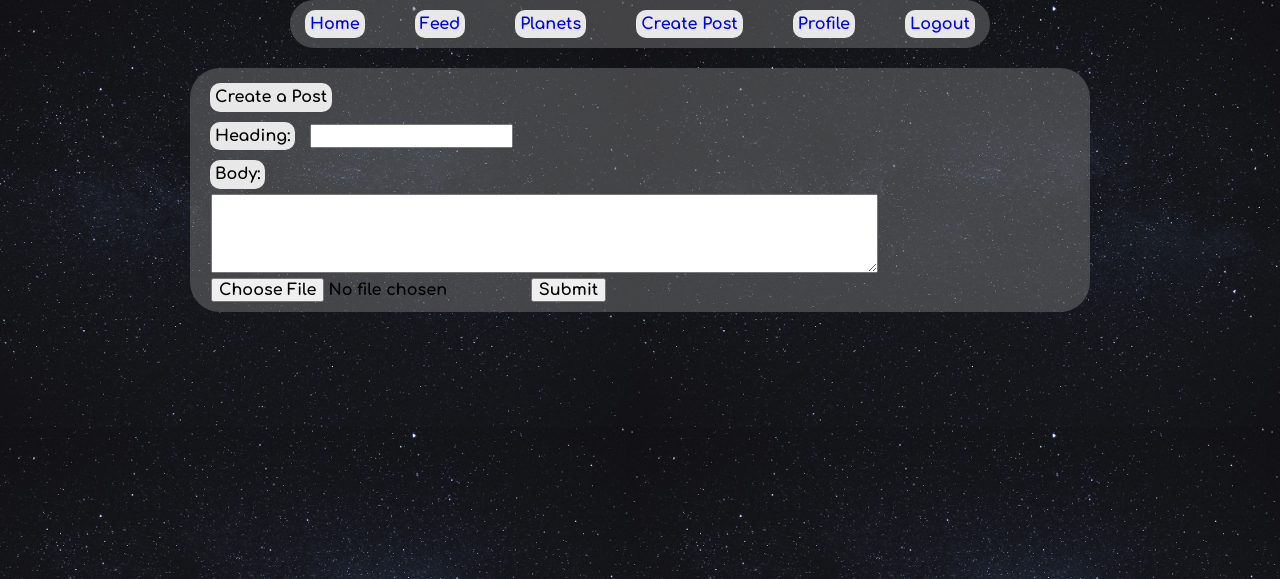
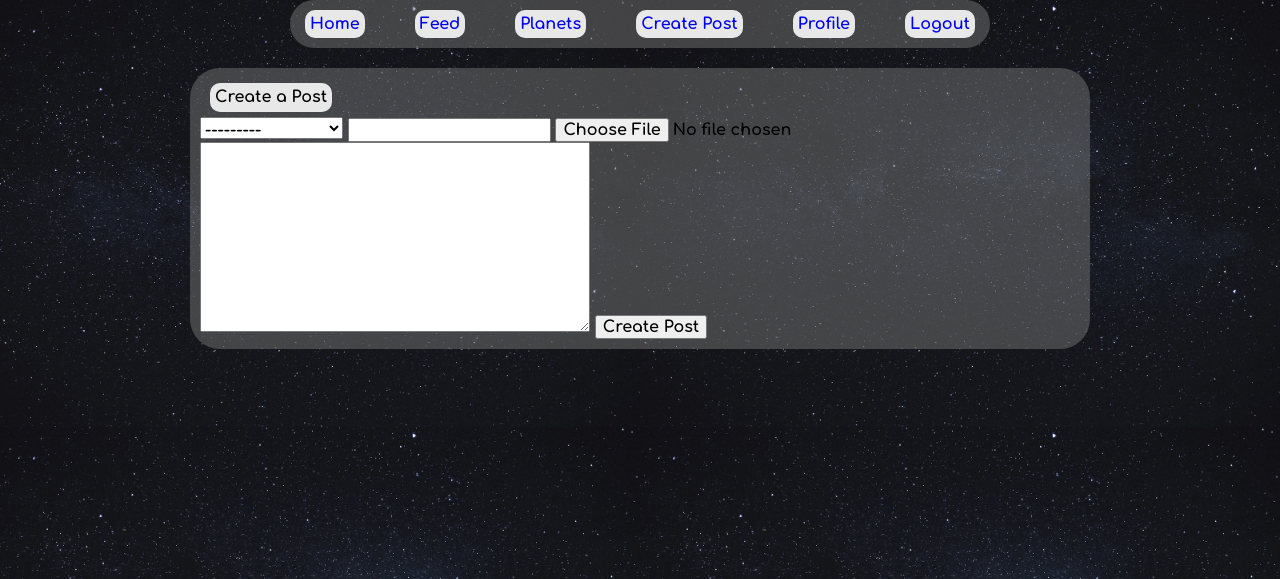
Before and after one commit to brownben/SkyView, a Django app: page /feed/new-post/ in a window 1280 px wide. Shown: the top 579 px of the page. Run offline with Django 3.2, Linux system fonts and the light colour scheme; a user stored in the database is signed in; tables that the repository leaves empty hold one stand-in row (values such as "Sample post"); some libraries are stand-ins or nearby versions.

Commit message:
feat: create post form

```diff
--- a/templates/SkyView/createPost.html
+++ b/templates/SkyView/createPost.html
@@ -6,18 +6,20 @@
 {% endblock %}
 
 {% block body_block %}
-    <div class="content">
-    <div class="opacityBg"></div>
-        <div class="textBox">Create a Post</div>
-        <form>
-            <div class="textBox">Heading:</div>
-            <input type="text" id="heading" name="heading" /><br />
-            <label class="textBox">Body:</label>
-            <br />
-            <textarea style="margin-left:11px" id="body" name="body" rows="4" cols="70">
-            </textarea>
-            <input type="file" id="img" name="img" accept="image/*" style="margin-left:11px">
-            <input type="submit" value="Submit">
-        </form>
-    </div>
+<div class="content">
+  <div class="opacityBg"></div>
+  <div class="textBox">Create a Post</div>
+  <form method="post" action="{% url 'website:create-post' %}">
+    {% csrf_token %}
+    {% for hidden in form.hidden_fields %}
+        {{ hidden }}
+    {%endfor %}
+    {% for field in form.visible_fields %}
+        {{ field.errors }}
+        {{ field.help_text }}
+        {{ field }}
+    {% endfor %}
+    <input type="submit" name="submit" value="Create Post" />
+  </form>
+</div>
 {% endblock %}
--- a/website/forms.py
+++ b/website/forms.py
@@ -1,24 +1,56 @@
 from django.contrib.auth.models import User
-from .models import UserProfile
+from .models import Post, UserProfile
 from django import forms
-from django.forms import ModelForm, Textarea, TextInput,EmailInput, URLInput, FileInput
+from django.forms import ModelForm, Textarea, TextInput, EmailInput, URLInput, FileInput
+
 
 class UserForm(forms.ModelForm):
     password = forms.CharField(widget=forms.PasswordInput())
-    password.widget.attrs.update({'class': "formfield"})
+    password.widget.attrs.update({"class": "formfield"})
+
     class Meta:
         model = User
-        fields = ('username', 'email', 'password',)
+        fields = (
+            "username",
+            "email",
+            "password",
+        )
         widgets = {
-            'username':TextInput(attrs={'class': "formfield",}),
-            'email':EmailInput(attrs={'class': "formfield",}),
+            "username": TextInput(
+                attrs={
+                    "class": "formfield",
+                }
+            ),
+            "email": EmailInput(
+                attrs={
+                    "class": "formfield",
+                }
+            ),
         }
+
 
 class UserProfileForm(forms.ModelForm):
     class Meta:
         model = UserProfile
-        fields = ('website', 'picture',)
+        fields = (
+            "website",
+            "picture",
+        )
         widgets = {
-            'website':URLInput(attrs={'class': "formfield",}),
-            'picture':FileInput(attrs={'class': "formfield",}),
+            "website": URLInput(
+                attrs={
+                    "class": "formfield",
+                }
+            ),
+            "picture": FileInput(
+                attrs={
+                    "class": "formfield",
+                }
+            ),
         }
+
+
+class PostForm(forms.ModelForm):
+    class Meta:
+        model = Post
+        exclude = ("creator", "time_created", "slug")
--- a/website/views.py
+++ b/website/views.py
@@ -9,13 +9,27 @@ from django.template.defaultfilters import slugify
 from urllib.parse import unquote
 from django.urls import reverse
 
-from website.forms import UserForm, UserProfileForm
+from website.forms import PostForm, UserForm, UserProfileForm
 from website.models import Planet, Post, User, Reaction, Comment, UserProfile
 
 # post creation page
 @login_required
 def createPost(request):
-    return render(request, "SkyView/createPost.html")
+    form = PostForm()
+    if request.method == "POST":
+        form = PostForm(request.POST)
+
+        if form.is_valid():
+            post = form.save(commit=False)
+
+            user = User.objects.get(id=request.user.id)
+            user_profile = UserProfile.objects.get(user=user)
+            post.creator = user_profile
+
+            post.save()
+            return redirect("/feed")
+    else:
+        return render(request, "SkyView/createPost.html", {"form": form})
 
 
 # feed page
```
